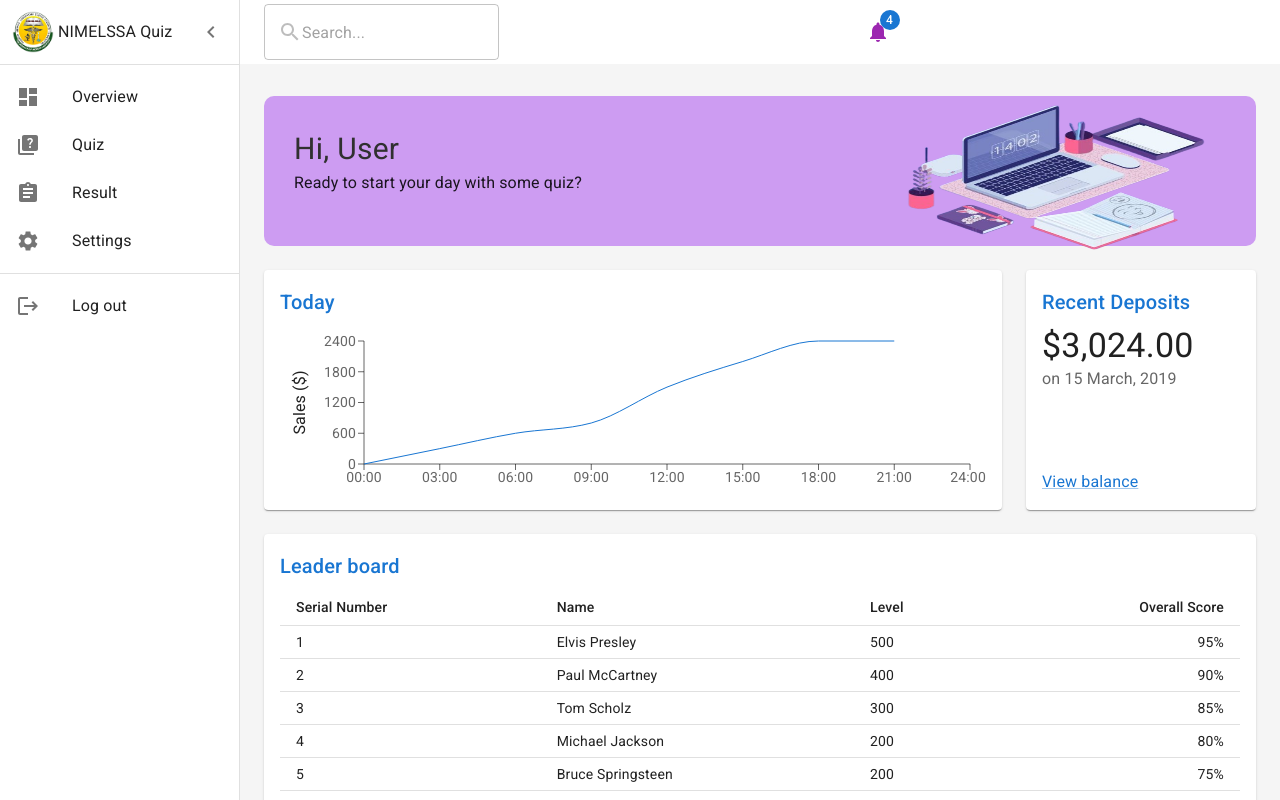
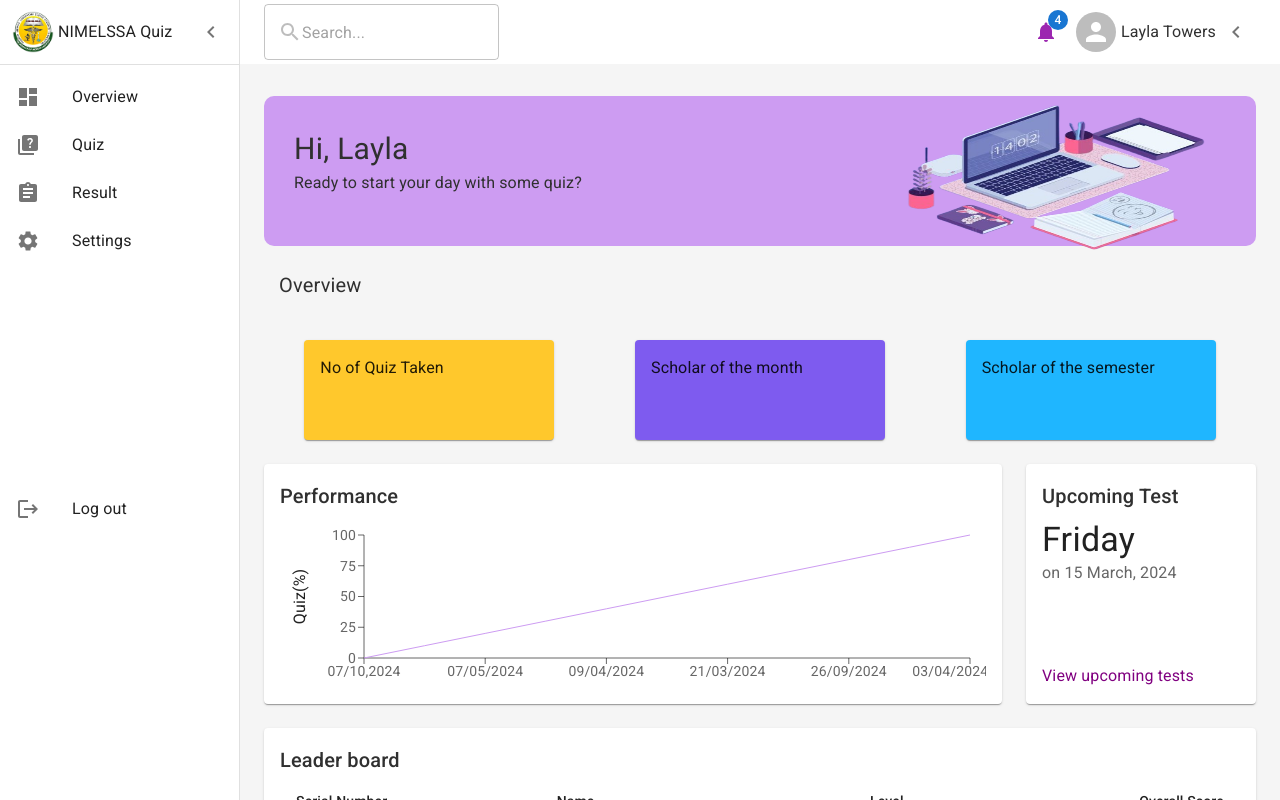
Before and after one commit to Fificode/nimelssa-quiz-app, a React (Vite) app: page /dashboard in a window 1280 px wide. Built offline with nearby package versions, Linux system fonts and the light colour scheme.

Commit message:
overview page

```diff
--- a/src/pages/dashboard/Chart.jsx
+++ b/src/pages/dashboard/Chart.jsx
@@ -4,20 +4,22 @@ import { LineChart, Line, XAxis, YAxis, Label, ResponsiveContainer } from 'recha
 import Title from './Title';
 
 // Generate Sales Data
-function createData(time, amount) {
-  return { time, amount };
+function createData(date, score) {
+  return { date, score };
 }
 
 const data = [
-  createData('00:00', 0),
-  createData('03:00', 300),
-  createData('06:00', 600),
-  createData('09:00', 800),
-  createData('12:00', 1500),
-  createData('15:00', 2000),
-  createData('18:00', 2400),
-  createData('21:00', 2400),
-  createData('24:00', undefined),
+  createData('07/10,2024', 0),
+  createData('09/05/2024', 10),
+  createData('07/05/2024', 20),
+  createData('08/04/2024', 30),
+  createData('09/04/2024', 40),
+  createData('04/03/2024', 50),
+  createData('21/03/2024', 60),
+  createData('06/09/2024', 70),
+  createData('26/09/2024', 80),
+  createData('01/04/2024', 90),
+  createData('03/04/2024', 100),
 ];
 
 export default function Chart() {
@@ -25,7 +27,7 @@ export default function Chart() {
 
   return (
     <React.Fragment>
-      <Title>Today</Title>
+      <Title>Performance</Title>
       <ResponsiveContainer>
         <LineChart
           data={data}
@@ -37,7 +39,7 @@ export default function Chart() {
           }}
         >
           <XAxis
-            dataKey="time"
+            dataKey="date"
             stroke={theme.palette.text.secondary}
             style={theme.typography.body2}
           />
@@ -54,14 +56,14 @@ export default function Chart() {
                 ...theme.typography.body1,
               }}
             >
-              Sales ($)
+              Quiz(%)
             </Label>
           </YAxis>
           <Line
             isAnimationActive={false}
             type="monotone"
-            dataKey="amount"
-            stroke={theme.palette.primary.main}
+            dataKey="score"
+            stroke={'#cd9cf2'}
             dot={false}
           />
         </LineChart>
--- a/src/pages/dashboard/Dashboard.jsx
+++ b/src/pages/dashboard/Dashboard.jsx
@@ -22,9 +22,7 @@ import Deposits from './Deposits';
 import QuizList from './QuizList';
 import TextField from '@mui/material/TextField';
 import SearchIcon from '@mui/icons-material/Search';
-
-
-// import Avatar from '@mui/material/Avatar';
+import Avatar from '@mui/material/Avatar';
 
 
 const drawerWidth = 240;
@@ -72,13 +70,7 @@ const Drawer = styled(MuiDrawer, { shouldForwardProp: (prop) => prop !== 'open'
     },
   }),
 );
-const CustomTypography = styled(Typography)({
-  color: '#303030', // Change text color
-  fontSize: '30px', // Change font size
 
-
-  // Add any other custom styles
-});
 // const useStyles = makeStyles((theme) => ({
 //   searchInput: {
 //     '& .MuiOutlinedInput-root': {
@@ -126,7 +118,7 @@ export default function Dashboard() {
 
             <IconButton
               edge="start"
-              color="inherit"
+              color="#303030"
               aria-label="open drawer"
               onClick={toggleDrawer}
               sx={{
@@ -149,12 +141,19 @@ export default function Dashboard() {
       }}
 
     />
-            <IconButton color="secondary" sx={{flexGrow: 3}}>
+    <Box sx={{display:'flex', justifyContent:'flex-end', flexGrow: 3}}>
+            <IconButton color="secondary" sx={{marginRight: '10px'}} >
               <Badge badgeContent={4} color="primary">
                 <NotificationsIcon />
               </Badge>
             </IconButton>
 
+  <Avatar sx={{marginRight: '5px'}}/>
+<Typography sx={{color:'#303030', marginTop:'8px'}}>Layla Towers</Typography>
+<IconButton>
+              <ChevronLeftIcon />
+            </IconButton>
+</Box>
           </Toolbar>
         </AppBar>
         <Drawer variant="permanent" open={open}>
@@ -181,8 +180,7 @@ export default function Dashboard() {
           <Divider />
           <List component="nav">
             {mainListItems}
-            <Divider sx={{ my: 1 }} />
-            {secondaryListItems}
+           <Box sx={{paddingTop: '220px'}}>{secondaryListItems}</Box>
           </List>
         </Drawer>
         <Box
@@ -205,13 +203,60 @@ export default function Dashboard() {
             <Grid item xs={12}>
   <Box sx={{width: '100%', height: '150px', backgroundColor: '#cd9cf2', borderRadius: '10px', display: 'flex', flexDirection:'row', justifyContent: 'space-between'}}>
   <Box sx={{flexGrow: 1,  padding: '30px', display: 'flex', flexDirection: 'column'}}>
-  <CustomTypography>Hi, User</CustomTypography>
-  <Typography>Ready to start your day with some quiz?</Typography>
+  <Typography sx={{color: '#303030', fontSize: '30px'}}>Hi, Layla</Typography>
+  <Typography sx={{color: '#303030'}}>Ready to start your day with some quiz?</Typography>
   </Box>
 
 
   <img src="/assets/isometric.png" alt="NIMELSSA Logo" style={{width: '400px', height: '180px'}} />
   </Box>
+
+          </Grid>
+          {/* Overview */}
+          <Grid item xs={12}>
+<Typography sx={{color:"#303030", fontSize:'20px', marginLeft: '15px'}}>Overview</Typography>
+<Box sx={{display: 'flex', flexDirection: 'row', justifyContent:'space-around', marginTop:'40px'}}>
+<Box sx={{}}>
+<Paper
+                  sx={{
+                    p: 2,
+                    display: 'flex',
+                    flexDirection: 'column',
+                    height: 100,
+                    width: 250,
+                 backgroundColor: '#ffc82c',
+                  }}
+                >
+  <Typography>No of Quiz Taken</Typography>
+  </Paper>
+</Box>
+<Box>
+<Paper
+                  sx={{
+                    p: 2,
+                    display: 'flex',
+                    flexDirection: 'column',
+                    height: 100,
+                    width: 250,
+                    backgroundColor: '#7e5bef ',
+                  }}
+                >
+  <Typography>Scholar of the month</Typography></Paper>
+</Box>
+<Box>
+<Paper
+                  sx={{
+                    p: 2,
+                    display: 'flex',
+                    flexDirection: 'column',
+                    height: 100,
+                    width: 250,
+                    backgroundColor: '#1fb6ff',
+                  }}
+                >
+  <Typography>Scholar of the semester</Typography></Paper>
+</Box>
+</Box>
 
           </Grid>
               {/* Chart */}
--- a/src/pages/dashboard/Deposits.jsx
+++ b/src/pages/dashboard/Deposits.jsx
@@ -10,16 +10,16 @@ function preventDefault(event) {
 export default function Deposits() {
   return (
     <React.Fragment>
-      <Title>Recent Deposits</Title>
+      <Title>Upcoming Test</Title>
       <Typography component="p" variant="h4">
-        $3,024.00
+       Friday
       </Typography>
       <Typography color="text.secondary" sx={{ flex: 1 }}>
-        on 15 March, 2019
+        on 15 March, 2024
       </Typography>
       <div>
-        <Link color="primary" href="#" onClick={preventDefault}>
-          View balance
+        <Link sx={{color: 'purple', textDecoration: 'none'}} href="#" onClick={preventDefault}>
+          View upcoming tests
         </Link>
       </div>
     </React.Fragment>
--- a/src/pages/dashboard/QuizList.jsx
+++ b/src/pages/dashboard/QuizList.jsx
@@ -72,7 +72,7 @@ export default function QuizList() {
           ))}
         </TableBody>
       </Table>
-      <Link color="primary" href="#" onClick={preventDefault} sx={{ mt: 3 }}>
+      <Link href="#" onClick={preventDefault} sx={{ mt: 3, color: 'purple', textDecoration: 'none' }}>
         See more participants
       </Link>
     </React.Fragment>
--- a/src/pages/dashboard/Title.jsx
+++ b/src/pages/dashboard/Title.jsx
@@ -4,7 +4,7 @@ import Typography from '@mui/material/Typography';
 
 function Title(props) {
   return (
-    <Typography component="h2" variant="h6" color="primary" gutterBottom>
+    <Typography component="h2" variant="h6" sx={{color: '#303030'}} gutterBottom>
       {props.children}
     </Typography>
   );
--- a/src/pages/dashboard/listItems.jsx
+++ b/src/pages/dashboard/listItems.jsx
@@ -39,11 +39,13 @@ export const mainListItems = (
 
 export const secondaryListItems = (
   <React.Fragment>
+
     <ListItemButton>
       <ListItemIcon>
       <LogoutIcon />
       </ListItemIcon>
       <ListItemText primary="Log out" />
     </ListItemButton>
+
   </React.Fragment>
 );
```
